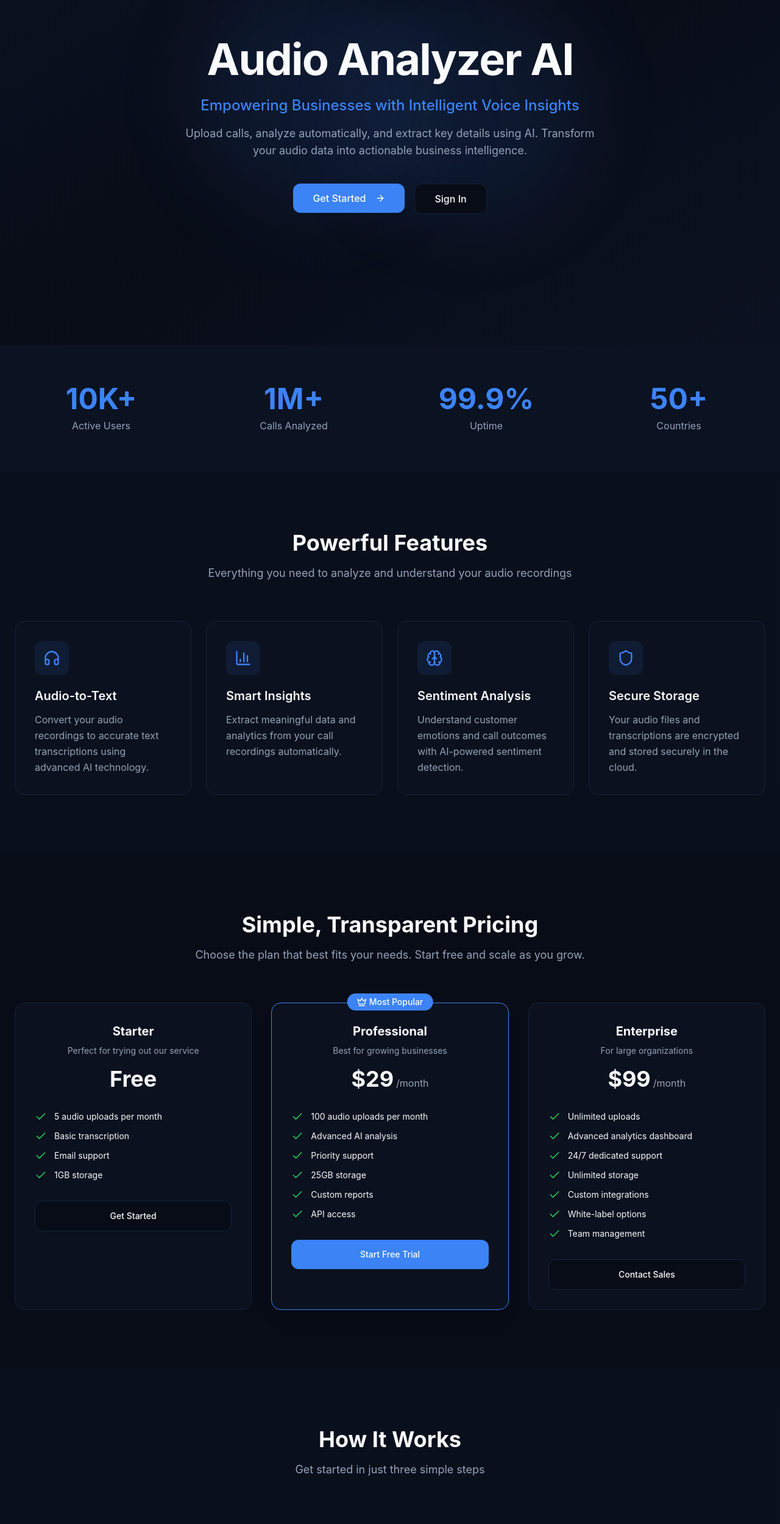
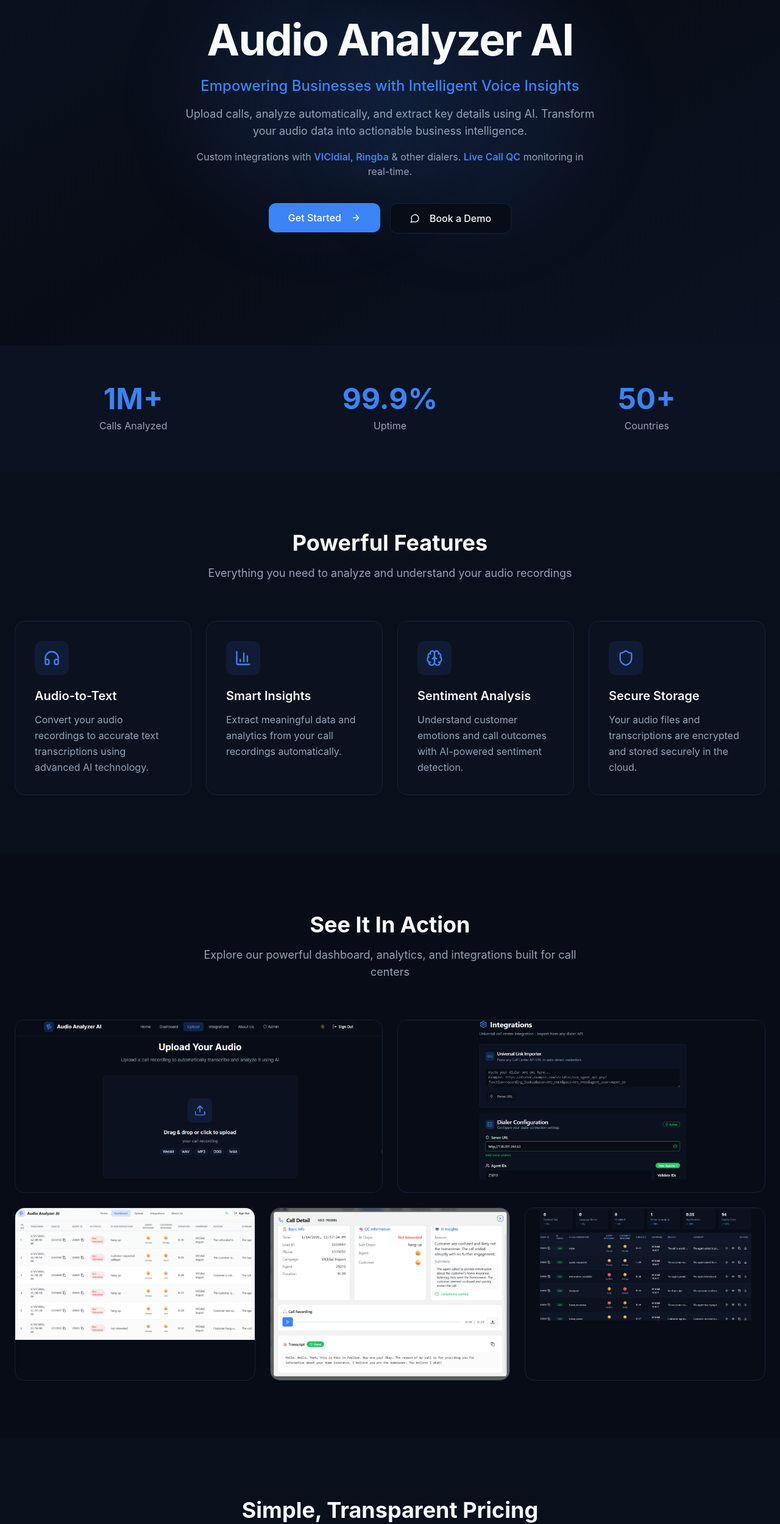
Before and after one commit to SyedHassanRaza67/qc-bot-dashboard, a React (Vite) app: page / in a window 1280 px wide. Shown: the part 234-2733 px from the top of the page at 61% size. Built offline with nearby package versions, Linux system fonts and the light colour scheme; the HTML template or start-up script is replaced by a standard one.

Commit message:
Add portfolio images

```diff
--- a/src/pages/Home.tsx
+++ b/src/pages/Home.tsx
@@ -1,8 +1,15 @@
-import { Link } from "react-router-dom";
 import { motion } from "framer-motion";
-import { ArrowRight, Headphones, BarChart3, Brain, Shield, Check, Zap, Users, Crown } from "lucide-react";
+import { ArrowRight, Headphones, BarChart3, Brain, Shield, Check, Zap, Crown, Mail, MessageCircle, Phone } from "lucide-react";
 import { Button } from "@/components/ui/button";
 import { FeatureCard } from "@/components/FeatureCard";
+
+import portfolio1 from "@/assets/portfolio/1.png";
+import portfolio2 from "@/assets/portfolio/2.png";
+import portfolio3 from "@/assets/portfolio/3.png";
+import portfolio4 from "@/assets/portfolio/4.png";
+import portfolio5 from "@/assets/portfolio/5.png";
+
+const WHATSAPP_LINK = "https://wa.me/923109360056?text=Hi%2C%20I'm%20interested%20in%20Audio%20Analyzer%20AI";
 
 const features = [
   {
@@ -80,10 +87,17 @@ const pricingPlans = [
 ];
 
 const stats = [
-  { value: "10K+", label: "Active Users" },
   { value: "1M+", label: "Calls Analyzed" },
   { value: "99.9%", label: "Uptime" },
   { value: "50+", label: "Countries" },
+];
+
+const portfolioItems = [
+  { src: portfolio1, title: "Dashboard Overview", description: "Real-time call analytics & KPIs" },
+  { src: portfolio2, title: "Call Records", description: "Detailed call logs with transcriptions" },
+  { src: portfolio3, title: "Call Detail View", description: "Deep-dive into individual calls" },
+  { src: portfolio4, title: "Dialer Integrations", description: "VICIdial, Ringba & more" },
+  { src: portfolio5, title: "Upload & Analysis", description: "AI-powered audio processing" },
 ];
 
 const Home = () => {
@@ -91,40 +105,31 @@ const Home = () => {
     <div className="min-h-screen bg-background">
       {/* Hero Section */}
       <section className="min-h-screen flex items-center justify-center relative overflow-hidden pt-20">
-        {/* Background gradient */}
         <div className="absolute inset-0 bg-gradient-to-br from-primary/5 via-background to-info/5" />
         <div className="absolute top-1/4 left-1/4 w-96 h-96 bg-primary/10 rounded-full blur-3xl" />
         <div className="absolute bottom-1/4 right-1/4 w-96 h-96 bg-info/10 rounded-full blur-3xl" />
 
         <div className="relative z-10 max-w-5xl mx-auto px-6 text-center">
-          <motion.div
-            initial={{ opacity: 0, y: 30 }}
-            animate={{ opacity: 1, y: 0 }}
-            transition={{ duration: 0.6 }}
-          >
+          <motion.div initial={{ opacity: 0, y: 30 }} animate={{ opacity: 1, y: 0 }} transition={{ duration: 0.6 }}>
             <h1 className="text-5xl md:text-7xl font-bold text-foreground mb-6 tracking-tight">
               Audio Analyzer AI
             </h1>
           </motion.div>
 
-          <motion.div
-            initial={{ opacity: 0, y: 30 }}
-            animate={{ opacity: 1, y: 0 }}
-            transition={{ duration: 0.6, delay: 0.1 }}
-          >
+          <motion.div initial={{ opacity: 0, y: 30 }} animate={{ opacity: 1, y: 0 }} transition={{ duration: 0.6, delay: 0.1 }}>
             <p className="text-xl md:text-2xl text-primary font-medium mb-4">
               Empowering Businesses with Intelligent Voice Insights
             </p>
           </motion.div>
 
-          <motion.div
-            initial={{ opacity: 0, y: 30 }}
-            animate={{ opacity: 1, y: 0 }}
-            transition={{ duration: 0.6, delay: 0.2 }}
-          >
-            <p className="text-lg text-muted-foreground max-w-2xl mx-auto mb-10">
+          <motion.div initial={{ opacity: 0, y: 30 }} animate={{ opacity: 1, y: 0 }} transition={{ duration: 0.6, delay: 0.2 }}>
+            <p className="text-lg text-muted-foreground max-w-2xl mx-auto mb-4">
               Upload calls, analyze automatically, and extract key details using AI.
               Transform your audio data into actionable business intelligence.
+            </p>
+            <p className="text-base text-muted-foreground max-w-2xl mx-auto mb-10">
+              Custom integrations with <span className="text-primary font-semibold">VICIdial</span>, <span className="text-primary font-semibold">Ringba</span> & other dialers.{" "}
+              <span className="text-primary font-semibold">Live Call QC</span> monitoring in real-time.
             </p>
           </motion.div>
 
@@ -135,13 +140,16 @@ const Home = () => {
             className="flex flex-col sm:flex-row gap-4 justify-center"
           >
             <Button asChild size="lg" className="text-base px-8 py-6 rounded-xl">
-              <Link to="/upload">
+              <a href={WHATSAPP_LINK} target="_blank" rel="noopener noreferrer">
                 Get Started
                 <ArrowRight className="ml-2 h-5 w-5" />
-              </Link>
+              </a>
             </Button>
             <Button asChild variant="outline" size="lg" className="text-base px-8 py-6 rounded-xl">
-              <Link to="/auth">Sign In</Link>
+              <a href={WHATSAPP_LINK} target="_blank" rel="noopener noreferrer">
+                <MessageCircle className="mr-2 h-5 w-5" />
+                Book a Demo
+              </a>
             </Button>
           </motion.div>
         </div>
@@ -150,7 +158,7 @@ const Home = () => {
       {/* Stats Section */}
       <section className="py-16 px-6 bg-primary/5">
         <div className="max-w-7xl mx-auto">
-          <div className="grid grid-cols-2 md:grid-cols-4 gap-8">
+          <div className="grid grid-cols-3 gap-8">
             {stats.map((stat, index) => (
               <motion.div
                 key={stat.label}
@@ -178,9 +186,7 @@ const Home = () => {
             transition={{ duration: 0.5 }}
             className="text-center mb-16"
           >
-            <h2 className="text-3xl md:text-4xl font-bold text-foreground mb-4">
-              Powerful Features
-            </h2>
+            <h2 className="text-3xl md:text-4xl font-bold text-foreground mb-4">Powerful Features</h2>
             <p className="text-lg text-muted-foreground max-w-2xl mx-auto">
               Everything you need to analyze and understand your audio recordings
             </p>
@@ -188,19 +194,13 @@ const Home = () => {
 
           <div className="grid grid-cols-1 md:grid-cols-2 lg:grid-cols-4 gap-6">
             {features.map((feature, index) => (
-              <FeatureCard
-                key={feature.title}
-                icon={feature.icon}
-                title={feature.title}
-                description={feature.description}
-                delay={index * 0.1}
-              />
+              <FeatureCard key={feature.title} icon={feature.icon} title={feature.title} description={feature.description} delay={index * 0.1} />
             ))}
           </div>
         </div>
       </section>
 
-      {/* Pricing Section */}
+      {/* Portfolio / Showcase Section */}
       <section className="py-24 px-6 bg-background">
         <div className="max-w-7xl mx-auto">
           <motion.div
@@ -210,9 +210,69 @@ const Home = () => {
             transition={{ duration: 0.5 }}
             className="text-center mb-16"
           >
-            <h2 className="text-3xl md:text-4xl font-bold text-foreground mb-4">
-              Simple, Transparent Pricing
-            </h2>
+            <h2 className="text-3xl md:text-4xl font-bold text-foreground mb-4">See It In Action</h2>
+            <p className="text-lg text-muted-foreground max-w-2xl mx-auto">
+              Explore our powerful dashboard, analytics, and integrations built for call centers
+            </p>
+          </motion.div>
+
+          {/* Top row: 2 large images */}
+          <div className="grid grid-cols-1 md:grid-cols-2 gap-6 mb-6">
+            {portfolioItems.slice(0, 2).map((item, index) => (
+              <motion.div
+                key={item.title}
+                initial={{ opacity: 0, y: 20 }}
+                whileInView={{ opacity: 1, y: 0 }}
+                viewport={{ once: true }}
+                transition={{ duration: 0.5, delay: index * 0.1 }}
+                className="group relative overflow-hidden rounded-2xl border border-border shadow-sm hover:shadow-xl transition-all duration-300"
+              >
+                <img src={item.src} alt={item.title} className="w-full h-auto object-cover transition-transform duration-500 group-hover:scale-105" />
+                <div className="absolute inset-0 bg-gradient-to-t from-foreground/80 via-transparent to-transparent opacity-0 group-hover:opacity-100 transition-opacity duration-300 flex items-end p-6">
+                  <div>
+                    <h3 className="text-lg font-bold text-primary-foreground">{item.title}</h3>
+                    <p className="text-sm text-primary-foreground/80">{item.description}</p>
+                  </div>
+                </div>
+              </motion.div>
+            ))}
+          </div>
+
+          {/* Bottom row: 3 images */}
+          <div className="grid grid-cols-1 md:grid-cols-3 gap-6">
+            {portfolioItems.slice(2).map((item, index) => (
+              <motion.div
+                key={item.title}
+                initial={{ opacity: 0, y: 20 }}
+                whileInView={{ opacity: 1, y: 0 }}
+                viewport={{ once: true }}
+                transition={{ duration: 0.5, delay: index * 0.1 }}
+                className="group relative overflow-hidden rounded-2xl border border-border shadow-sm hover:shadow-xl transition-all duration-300"
+              >
+                <img src={item.src} alt={item.title} className="w-full h-auto object-cover transition-transform duration-500 group-hover:scale-105" />
+                <div className="absolute inset-0 bg-gradient-to-t from-foreground/80 via-transparent to-transparent opacity-0 group-hover:opacity-100 transition-opacity duration-300 flex items-end p-6">
+                  <div>
+                    <h3 className="text-lg font-bold text-primary-foreground">{item.title}</h3>
+                    <p className="text-sm text-primary-foreground/80">{item.description}</p>
+                  </div>
+                </div>
+              </motion.div>
+            ))}
+          </div>
+        </div>
+      </section>
+
+      {/* Pricing Section */}
+      <section className="py-24 px-6 bg-secondary/30">
+        <div className="max-w-7xl mx-auto">
+          <motion.div
+            initial={{ opacity: 0, y: 20 }}
+            whileInView={{ opacity: 1, y: 0 }}
+            viewport={{ once: true }}
+            transition={{ duration: 0.5 }}
+            className="text-center mb-16"
+          >
+            <h2 className="text-3xl md:text-4xl font-bold text-foreground mb-4">Simple, Transparent Pricing</h2>
             <p className="text-lg text-muted-foreground max-w-2xl mx-auto">
               Choose the plan that best fits your needs. Start free and scale as you grow.
             </p>
@@ -227,9 +287,7 @@ const Home = () => {
                 viewport={{ once: true }}
                 transition={{ duration: 0.5, delay: index * 0.1 }}
                 className={`relative bg-card border rounded-2xl p-8 ${
-                  plan.popular
-                    ? 'border-primary shadow-xl scale-105'
-                    : 'border-border hover:border-primary/50'
+                  plan.popular ? "border-primary shadow-xl scale-105" : "border-border hover:border-primary/50"
                 } transition-all duration-300`}
               >
                 {plan.popular && (
@@ -258,12 +316,10 @@ const Home = () => {
                   ))}
                 </ul>
 
-                <Button
-                  asChild
-                  variant={plan.buttonVariant}
-                  className="w-full rounded-xl py-6"
-                >
-                  <Link to="/auth">{plan.buttonText}</Link>
+                <Button asChild variant={plan.buttonVariant} className="w-full rounded-xl py-6">
+                  <a href={WHATSAPP_LINK} target="_blank" rel="noopener noreferrer">
+                    {plan.buttonText}
+                  </a>
                 </Button>
               </motion.div>
             ))}
@@ -272,7 +328,7 @@ const Home = () => {
       </section>
 
       {/* How It Works Section */}
-      <section className="py-24 px-6 bg-secondary/30">
+      <section className="py-24 px-6 bg-background">
         <div className="max-w-7xl mx-auto">
           <motion.div
             initial={{ opacity: 0, y: 20 }}
@@ -281,12 +337,8 @@ const Home = () => {
             transition={{ duration: 0.5 }}
             className="text-center mb-16"
           >
-            <h2 className="text-3xl md:text-4xl font-bold text-foreground mb-4">
-              How It Works
-            </h2>
-            <p className="text-lg text-muted-foreground max-w-2xl mx-auto">
-              Get started in just three simple steps
-            </p>
+            <h2 className="text-3xl md:text-4xl font-bold text-foreground mb-4">How It Works</h2>
+            <p className="text-lg text-muted-foreground max-w-2xl mx-auto">Get started in just three simple steps</p>
           </motion.div>
 
           <div className="grid grid-cols-1 md:grid-cols-3 gap-8">
@@ -303,9 +355,7 @@ const Home = () => {
                 transition={{ duration: 0.5, delay: index * 0.1 }}
                 className="relative text-center p-8"
               >
-                <div className="text-8xl font-bold text-primary/10 absolute top-0 left-1/2 -translate-x-1/2">
-                  {item.step}
-                </div>
+                <div className="text-8xl font-bold text-primary/10 absolute top-0 left-1/2 -translate-x-1/2">{item.step}</div>
                 <div className="relative z-10 pt-8">
                   <div className="w-16 h-16 mx-auto mb-6 bg-primary/10 rounded-2xl flex items-center justify-center">
                     <item.icon className="h-8 w-8 text-primary" />
@@ -316,6 +366,65 @@ const Home = () => {
               </motion.div>
             ))}
           </div>
+        </div>
+      </section>
+
+      {/* Contact / Book Demo Section */}
+      <section className="py-24 px-6 bg-secondary/30">
+        <div className="max-w-4xl mx-auto">
+          <motion.div
+            initial={{ opacity: 0, y: 20 }}
+            whileInView={{ opacity: 1, y: 0 }}
+            viewport={{ once: true }}
+            transition={{ duration: 0.5 }}
+            className="text-center mb-12"
+          >
+            <h2 className="text-3xl md:text-4xl font-bold text-foreground mb-4">Book a Free Demo</h2>
+            <p className="text-lg text-muted-foreground max-w-2xl mx-auto mb-2">
+              See how Audio Analyzer AI can revolutionize your call center operations with custom integrations for{" "}
+              <span className="text-primary font-semibold">VICIdial</span>,{" "}
+              <span className="text-primary font-semibold">Ringba</span>, and other leading dialers.
+            </p>
+            <p className="text-base text-muted-foreground max-w-2xl mx-auto">
+              Get real-time <span className="font-semibold text-foreground">Live Call QC</span> monitoring, AI-powered transcription & sentiment analysis — all tailored to your workflow.
+            </p>
+          </motion.div>
+
+          <motion.div
+            initial={{ opacity: 0, y: 20 }}
+            whileInView={{ opacity: 1, y: 0 }}
+            viewport={{ once: true }}
+            transition={{ duration: 0.5, delay: 0.2 }}
+            className="flex flex-col sm:flex-row gap-6 justify-center items-center"
+          >
+            <a
+              href="mailto:raxahassan67@gmail.com"
+              className="flex items-center gap-3 bg-card border border-border rounded-2xl px-8 py-5 hover:border-primary/50 hover:shadow-lg transition-all duration-300"
+            >
+              <div className="w-12 h-12 rounded-xl bg-primary/10 flex items-center justify-center">
+                <Mail className="h-6 w-6 text-primary" />
+              </div>
+              <div className="text-left">
+                <div className="text-sm text-muted-foreground">Email Us</div>
+                <div className="font-semibold text-foreground">raxahassan67@gmail.com</div>
+              </div>
+            </a>
+
+            <a
+              href={WHATSAPP_LINK}
+              target="_blank"
+              rel="noopener noreferrer"
+              className="flex items-center gap-3 bg-card border border-border rounded-2xl px-8 py-5 hover:border-success/50 hover:shadow-lg transition-all duration-300"
+            >
+              <div className="w-12 h-12 rounded-xl bg-success/10 flex items-center justify-center">
+                <Phone className="h-6 w-6 text-success" />
+              </div>
+              <div className="text-left">
+                <div className="text-sm text-muted-foreground">WhatsApp</div>
+                <div className="font-semibold text-foreground">+92 310 9360056</div>
+              </div>
+            </a>
+          </motion.div>
         </div>
       </section>
 
@@ -332,17 +441,20 @@ const Home = () => {
               Ready to Transform Your Audio Data?
             </h2>
             <p className="text-lg text-muted-foreground mb-8">
-              Join thousands of businesses already using Audio Analyzer AI
+              Join businesses already using Audio Analyzer AI for smarter call center operations
             </p>
             <div className="flex flex-col sm:flex-row gap-4 justify-center">
               <Button asChild size="lg" className="text-base px-8 py-6 rounded-xl">
-                <Link to="/auth">
+                <a href={WHATSAPP_LINK} target="_blank" rel="noopener noreferrer">
                   Start Free Trial
                   <ArrowRight className="ml-2 h-5 w-5" />
-                </Link>
+                </a>
               </Button>
               <Button asChild variant="outline" size="lg" className="text-base px-8 py-6 rounded-xl">
-                <Link to="/dashboard">View Demo</Link>
+                <a href="mailto:raxahassan67@gmail.com">
+                  <Mail className="mr-2 h-5 w-5" />
+                  Email Us
+                </a>
               </Button>
             </div>
           </motion.div>
```
